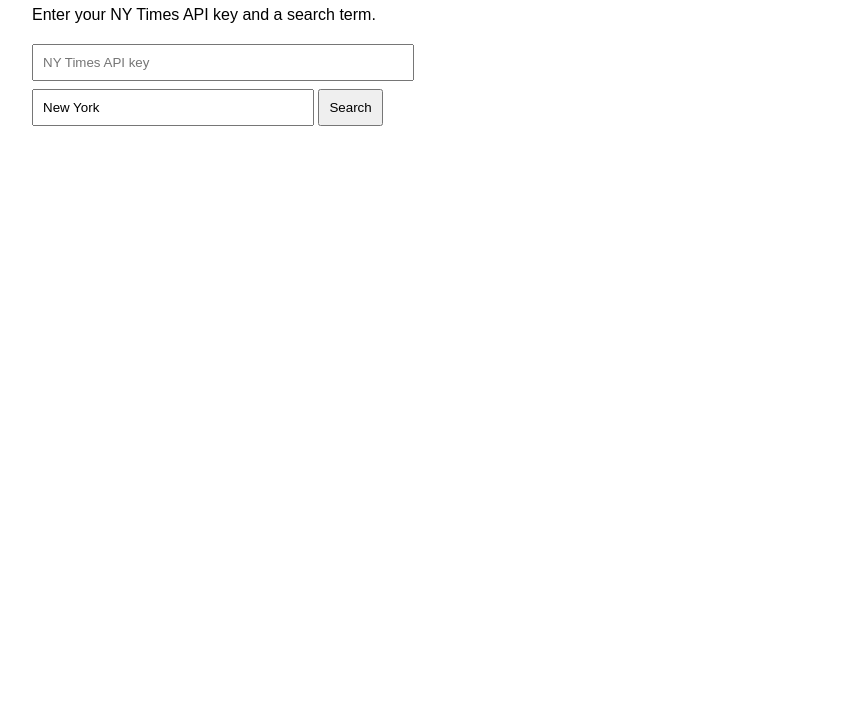
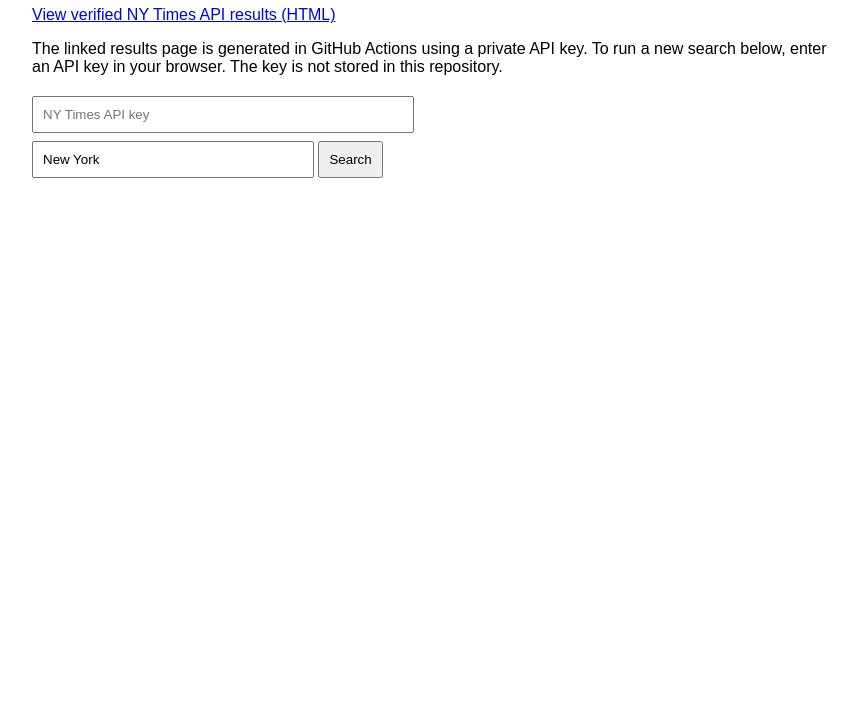
Before and after one commit to rawstreetkai/kai, a plain HTML site: page HW8/index.html in a window 1280 px wide. Shown: the part 92-800 px from the top of the page, without its empty margins (208-1066 px from the left). Drawn offline with Linux system fonts and the light colour scheme.

Commit message:
HW8: link generated NYT HTML results and document private key use

```diff
--- a/HW8/index.html
+++ b/HW8/index.html
@@ -10,7 +10,8 @@
 </head>
 <body>
   <h1>New York Times Article Search</h1>
-  <p>Enter your NY Times API key and a search term.</p>
+  <p><a href="results.html">View verified NY Times API results (HTML)</a></p>
+  <p>The linked results page is generated in GitHub Actions using a private API key. To run a new search below, enter an API key in your browser. The key is not stored in this repository.</p>
   <input id="apiKey" type="password" placeholder="NY Times API key" style="width:360px"><br>
   <input id="query" value="New York" style="width:260px">
   <button onclick="searchNYT()">Search</button>
```
